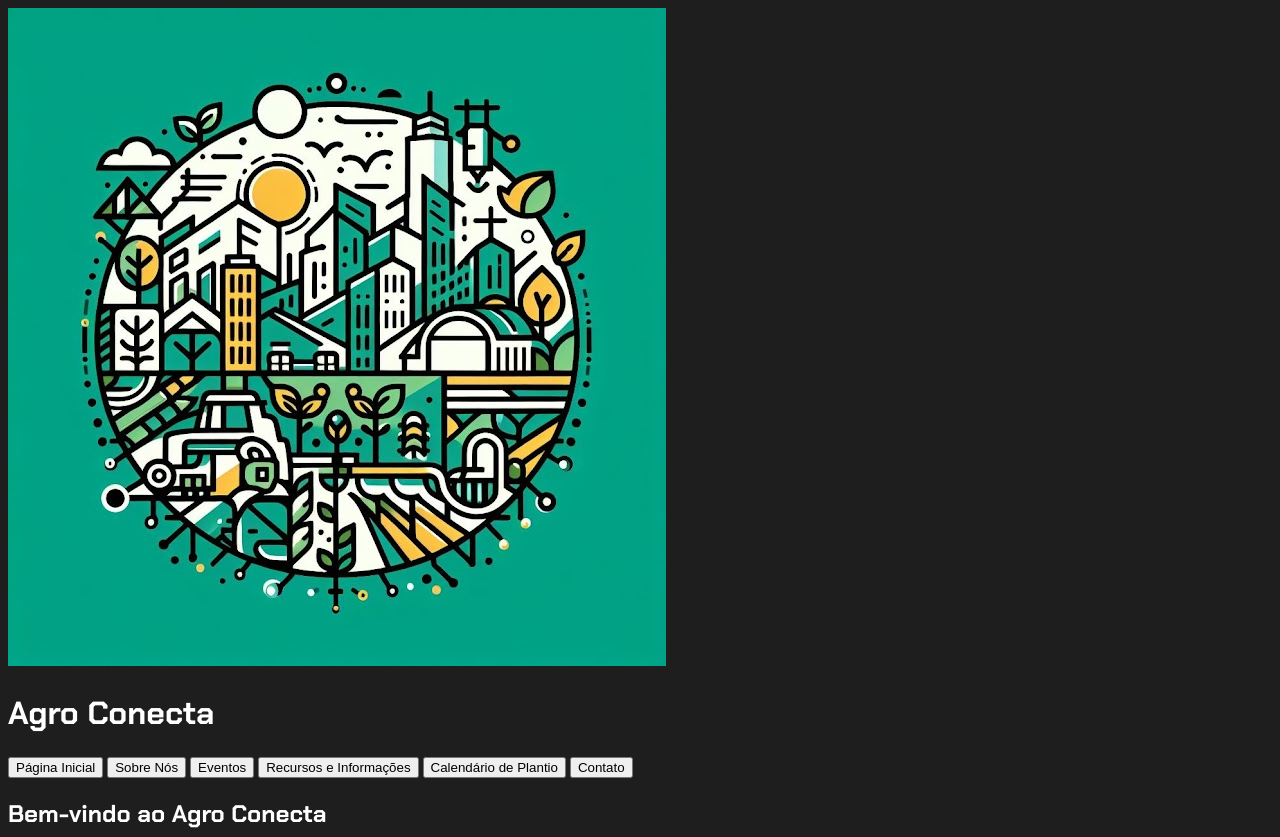
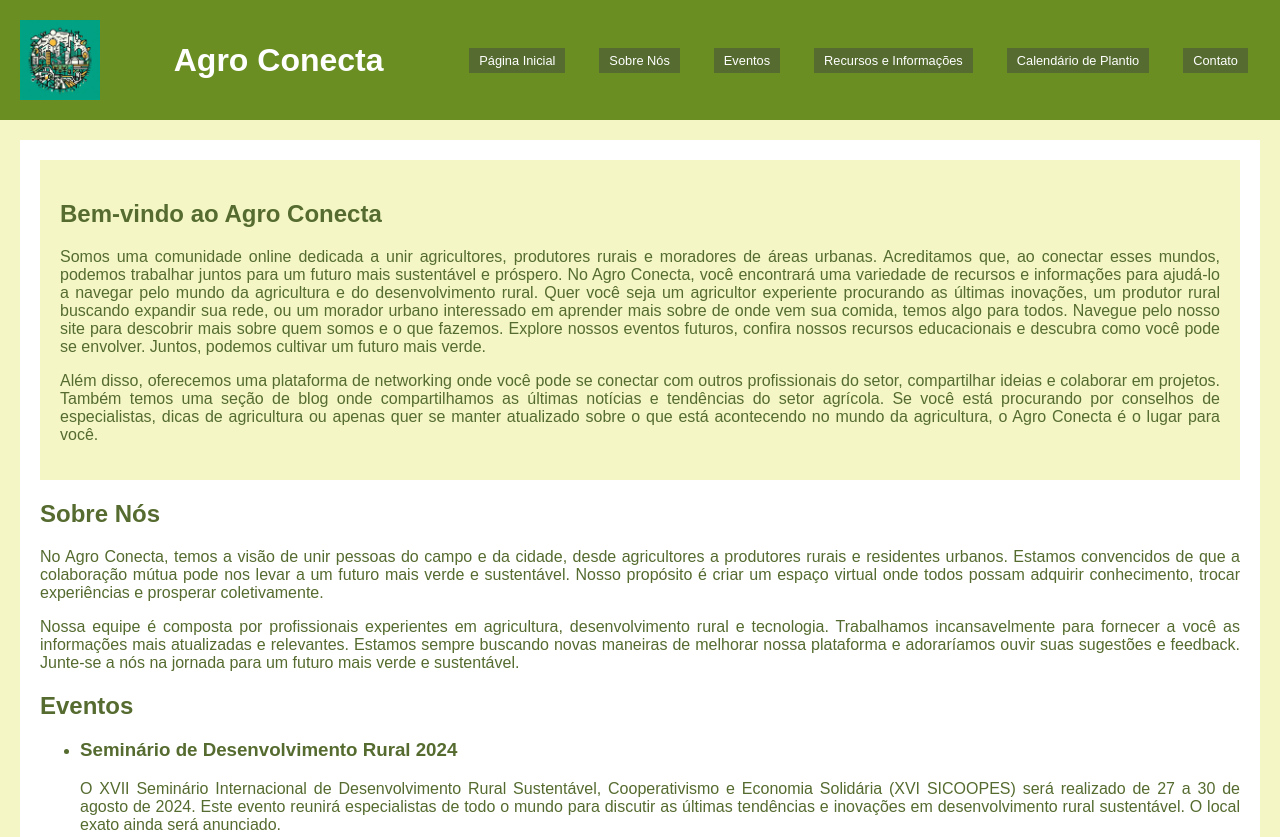
Before and after one commit to JoaoVitorLuz/joao.vitor, a plain HTML site: page index.html in a window 1280 px wide. Shown: the top 837 px of the page. Drawn offline with Linux system fonts and the light colour scheme.

Commit message:
Update style.css

```diff
--- a/style.css
+++ b/style.css
@@ -1,119 +1,86 @@
-@import url('https://fonts.googleapis.com/css2?family=Chakra+Petch:wght@400;700&display=swap');
-
-:root {
-    --cor-de-fundo: #1e1e1e;
-    --verde: #6fff58;
+:root{
+    --verde-escuro: #556b2f;
+    --verde-claro: #f4f7c5;
     --branco: #ffffff;
-    --botao-ativo: #3a375e;
-    --botao-inativo: rgba(58,55,94,0.5);
-    --texto-de-fundo: rgba(58,55,94,0.3);
+    --verde-oliva: #6b8e23;
 }
 
 body {
-    background-color: var(--cor-de-fundo);
-    color: var(--branco);
-    font-family: 'Chakra Petch', sans-serif;
+    font-family: Arial, sans-serif;
+    margin: 0;
+    padding: 0;
+    background-color: var(--verde-claro);
+    color: var(--verde-escuro);
 }
 
-.conteudo-principal{
+.header {
     display: flex;
-    flex-direction: column;
-    justify-content: center;
-    max-width: 1200px;
-    width: 100%;
-    margin: 0 auto;
+    justify-content: space-between;
+    align-items: center;
+    padding: 20px;
+    background-color: var(--verde-oliva);
+    color: var(--branco);
 }
 
-.titulo-principal{
-    text-align: left;
-    width: 100%;
-    font-size: 32px;
+.header img {
+    width: 80px;
+    height: 80px;
+    background-color: var(--verde-escuro);
 }
 
-.titulo-principal span {
-    color: var(--verde);
+.site-title{
+    cursor: pointer;
 }
 
-.botoes {
+.header .navigation {
     display: flex;
-    flex-direction: column;
-    align-items: center;
+    justify-content: center;
+    gap: 10px;
 }
 
-.botao {
-    font-family: 'Chakra Petch', sans-serif;
-    background-color: var(--botao-inativo);
+.navigation button {
+    background: var(--verde-escuro);
+    border: 2px solid var(--verde-oliva);
     color: var(--branco);
-    padding: 1em;
-    font-size: 18px;
-    width: 100%;
-    border-bottom: 4px solid var(--botao-ativo);
-    border-left: 4px solid var(--botao-ativo);
-    border-right: 4px solid var(--botao-ativo);
-    border-top: none;
-    margin-bottom: 0;
+    text-decoration: none;
+    cursor: pointer;
+    font-size: 0.8em;
+    padding: 5px 10px;
+    margin: 0 10px;
+    transition: all 0.5s;
 }
 
-.botao.ativo{
-    background-color: var(--botao-ativo);
-    border-bottom: 4px solid var(--verde);
+.navigation button:hover {
+    background: var(--verde-oliva);
+    color: var(--verde-escuro);
 }
 
-.aba-textos{
-    background-color: var(--texto-de-fundo);
-    padding: 40px;
-    border-radius: 0 0 40px 40px;
+.navigation button:active {
+    background: var(--verde-claro);
+    color: var(--verde-escuro);
+    border-color: var(--verde-escuro);
 }
 
-.aba-conteudo.ativo{
-    display: block;
+.content {
+    margin: 20px;
+    background-color:var(--branco);
+    padding: 20px;
+    color: var(--verde-escuro);
 }
 
-.aba-conteudo{
-    display: none;
+.content p {
+    text-align: justify;
 }
 
-.aba-conteudo-titulo-principal{
-    font-size: 28px;
-    text-align: center;
+#home {
+    padding: 20px;
+    background-color: var(--verde-claro);
+    color: var(--verde-escuro);
 }
 
-.aba-conteudo-titulo-secundario{
+.footer {
     text-align: center;
-    color: var(--verde);
-    text-transform: uppercase;
+    padding: 10px;
+    background-color: var(--verde-oliva);
+    color: var(--branco);
 }
-
-.contador{
-    display:flex;
-    justify-content: center;
-    flex-wrap: wrap;
-}
-
-.contador-digito{
-    padding: 0 16px;
-    text-align: center;
-}
-
-.contador-digito-numero{
-    font-size: 80px;
-    margin: 0;
-}
-
-.contador-digito-texto{
-    color: var(--verde);
-    font-size: 20px;
-    margin: 0;
-}
-
-@media screen and (min-width: 768px) {
-    .botoes {
-        flex-direction: row;
-    }
-    .botao:first-child{
-        border-radius: 40px 0 0 0;
-    }
-    .botao:last-child{
-        border-radius: 0 40px 0 0;
-    }
-}
```
